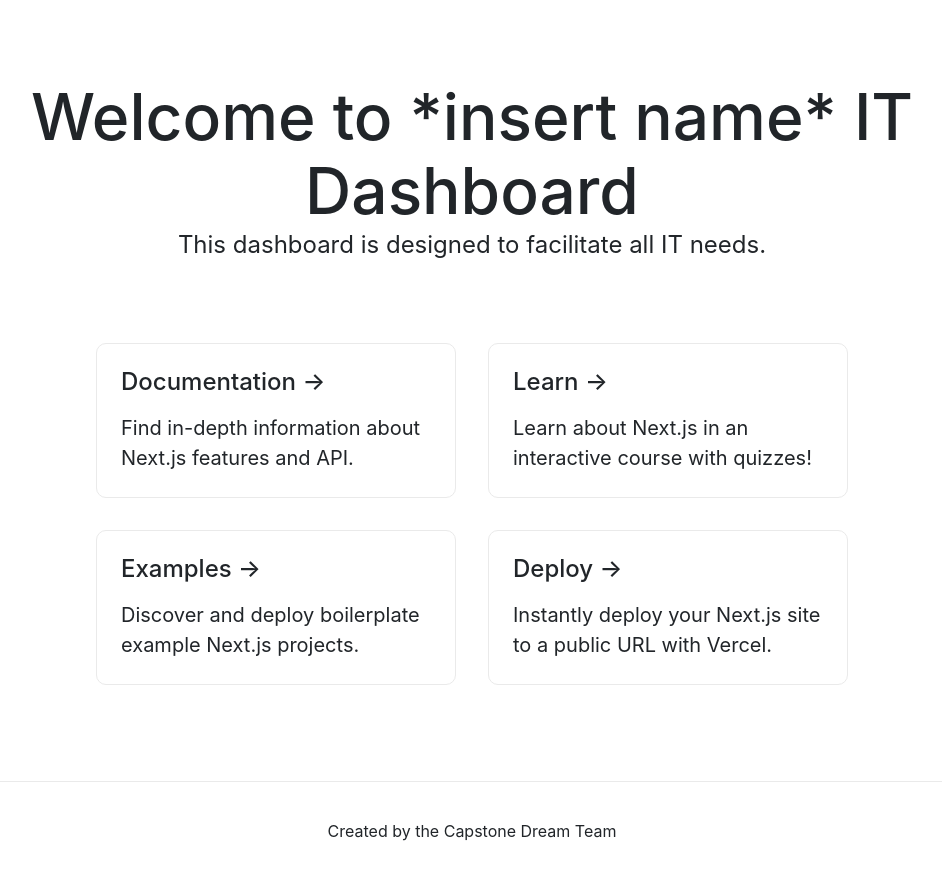
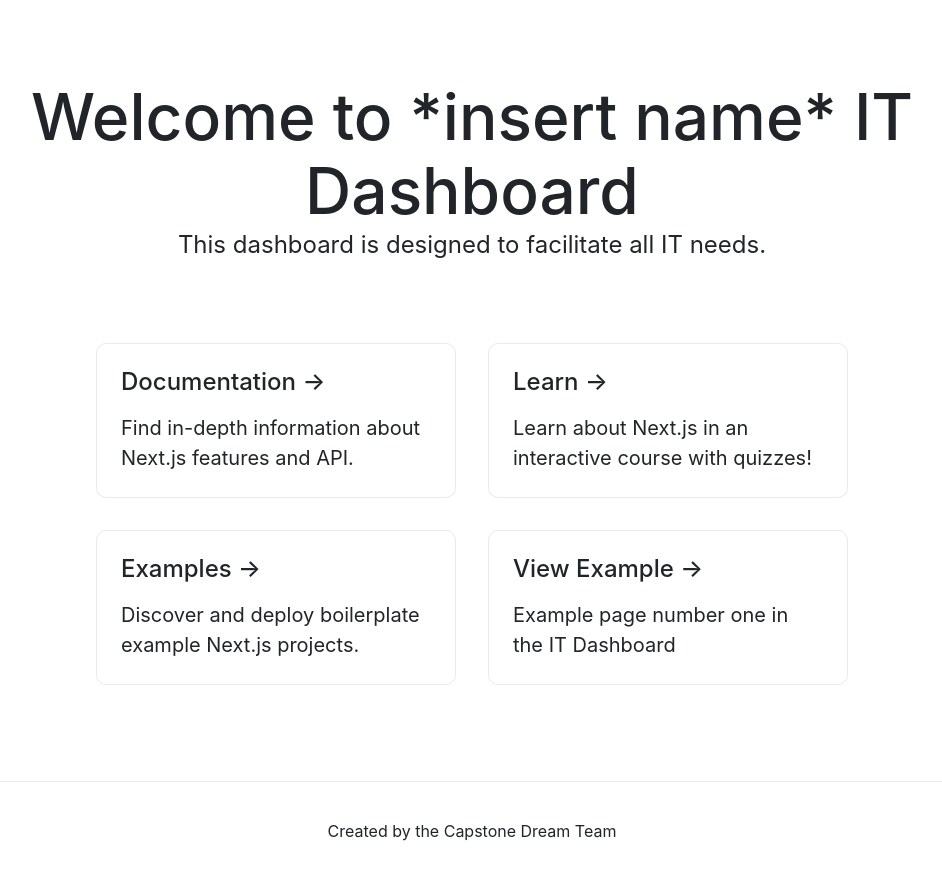
Before and after one commit to IT-Dashboard/IT-Dashboard, a Next.js app: page / in a window 1280 px wide. Shown: the top 878 px of the page, without its empty margins (168-1110 px from the left). Built offline with nearby package versions, Linux system fonts and the light colour scheme.

Commit message:
Add internal link to example page on homepage

```diff
--- a/pages/index.js
+++ b/pages/index.js
@@ -1,4 +1,5 @@
 import Head from "next/head";
+import Link from "next/link";
 
 export default function Home() {
   return (
@@ -34,15 +35,12 @@ export default function Home() {
             <p>Discover and deploy boilerplate example Next.js projects.</p>
           </a>
 
-          <a
-            href="https://vercel.com/import?filter=next.js&utm_source=create-next-app&utm_medium=default-template&utm_campaign=create-next-app"
-            className="card"
-          >
-            <h3>Deploy &rarr;</h3>
-            <p>
-              Instantly deploy your Next.js site to a public URL with Vercel.
-            </p>
-          </a>
+          <Link href="/example1">
+            <a className="card">
+              <h3>View Example &rarr;</h3>
+              <p>Example page number one in the IT Dashboard</p>
+            </a>
+          </Link>
         </div>
       </main>
 
```
